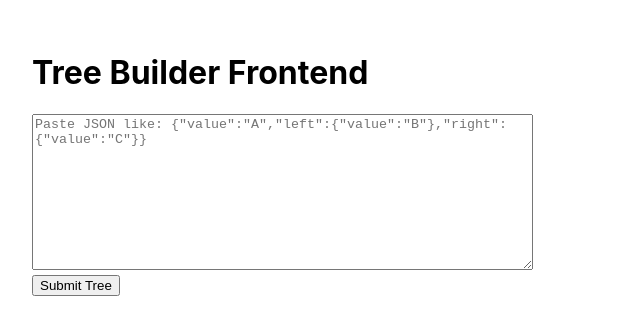
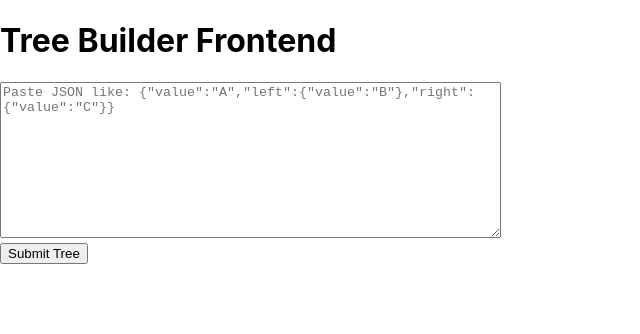
Before and after one commit to BJamesShea/treebuilder-frontend, a React (Create React App) app: page / in a window 1280 px wide. Shown: the top 334 px of the page, without its empty margins (0-640 px from the left). Built offline with nearby package versions, Linux system fonts and the light colour scheme.

Commit message:
styling classNames

```diff
--- a/src/App.js
+++ b/src/App.js
@@ -1,4 +1,7 @@
 import React, { useState} from 'react';
+import './App.css';
+
+
 
 function App() {
   const [jsonInput, setJsonInput] = useState('');
@@ -38,7 +41,7 @@ function App() {
 
 
   return (
-    <div style={{ padding: "2rem" }}>
+    <div className="app-container">
       <h1>Tree Builder Frontend</h1>
       <form onSubmit={handleSubmit}>
         <textarea
@@ -53,7 +56,7 @@ function App() {
       </form>
 
       {response && (
-        <div>
+        <div className="response-container">
           <h2>Returned Tree:</h2>
           <pre>{JSON.stringify(response, null, 2)}</pre>
         </div>
```
